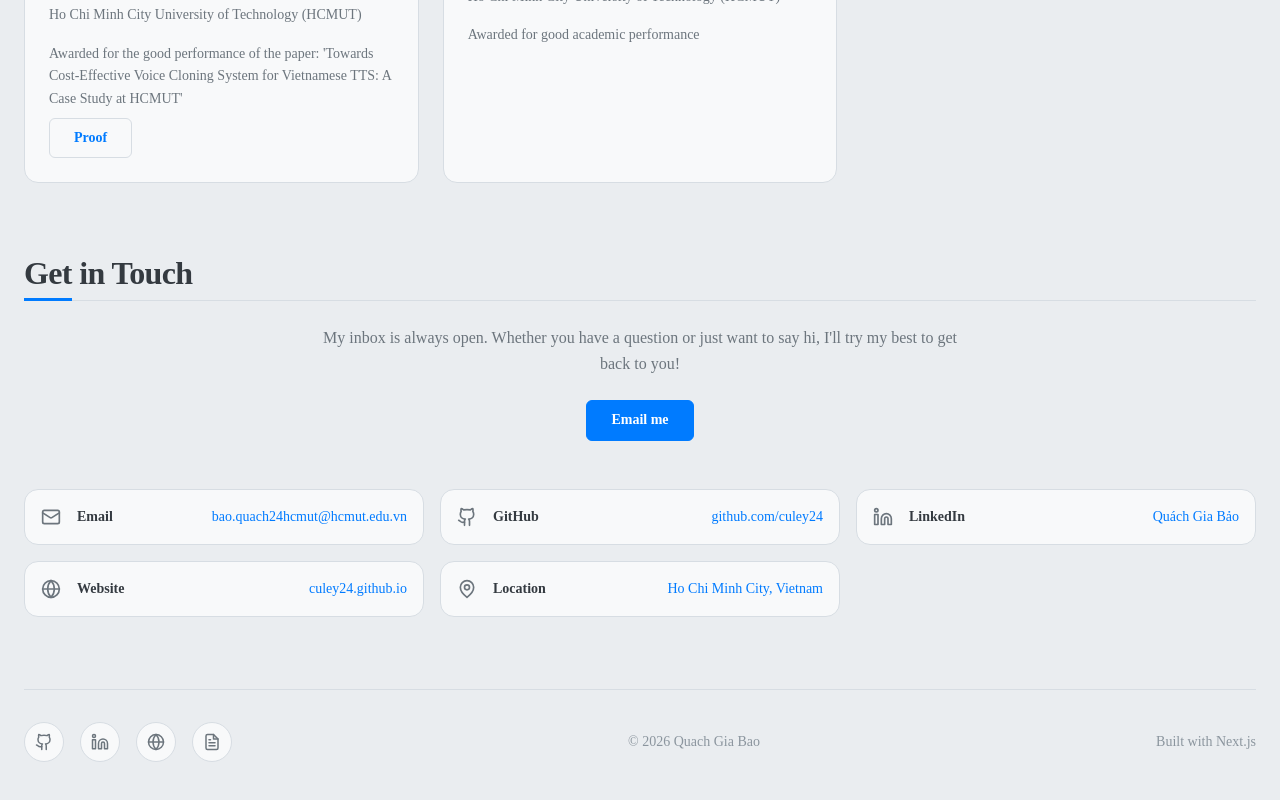
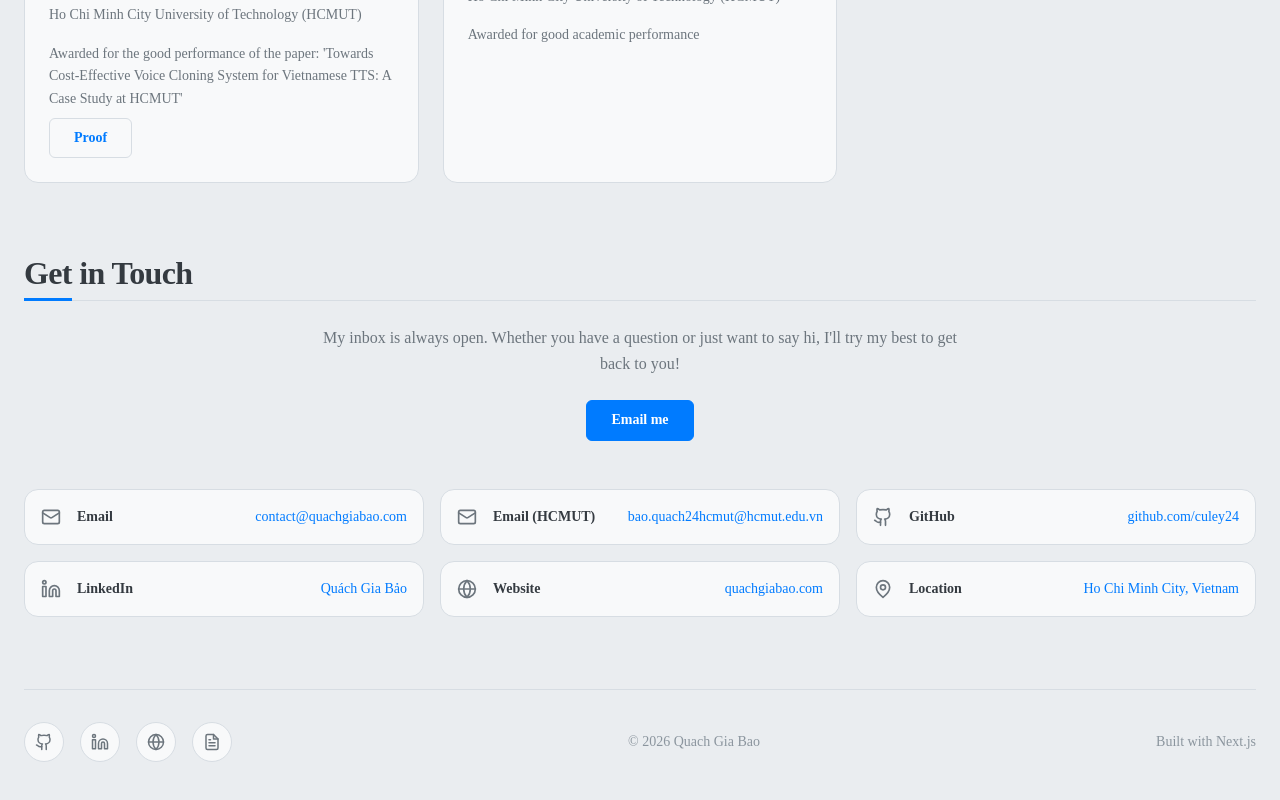
Before and after one commit to culey24/culey24.github.io, a Next.js app: page / in a window 1280 px wide. Shown: the part 3043-3843 px from the top of the page. Built offline with nearby package versions, Linux system fonts and the light colour scheme.

Commit message:
chore: update contact emails and custom domain

```diff
--- a/app/(hub)/page.tsx
+++ b/app/(hub)/page.tsx
@@ -55,9 +55,18 @@ export default function HomePage() {
     personalInfo.location,
   )}`;
 
+  const emailRows: ContactRow[] = [personalInfo.email, personalInfo.emailAlt]
+    .filter((value): value is string => Boolean(value))
+    .map((address, index) => ({
+      label: index === 0 ? 'Email' : 'Email (HCMUT)',
+      value: address,
+      href: `mailto:${address}`,
+      Icon: MailIcon,
+    }));
+
   const contactRows = (
     [
-      { label: 'Email', value: personalInfo.email, href: `mailto:${personalInfo.email}`, Icon: MailIcon },
+      ...emailRows,
       {
         label: 'GitHub',
         value: personalInfo.github.replace(/^https?:\/\//, ''),
--- a/app/layout.tsx
+++ b/app/layout.tsx
@@ -10,6 +10,7 @@ const inter = Inter({
 });
 
 export const metadata: Metadata = {
+  metadataBase: new URL('https://quachgiabao.com'),
   title: "Quach Gia Bao's Homepage",
   description: 'Quach Gia Bao — CS Student',
   icons: { icon: '/favicon.svg?v=2' },
--- a/src/components/HarvardCV.tsx
+++ b/src/components/HarvardCV.tsx
@@ -42,6 +42,12 @@ export function HarvardCV({ data }: HarvardCVProps) {
             <span>{personalInfo.location}</span>
             <span>•</span>
             <a href={`mailto:${personalInfo.email}`}>{personalInfo.email}</a>
+            {personalInfo.emailAlt && (
+              <>
+                <span>•</span>
+                <a href={`mailto:${personalInfo.emailAlt}`}>{personalInfo.emailAlt}</a>
+              </>
+            )}
           </div>
           <div className="harvard-links">
             <a href={personalInfo.website} target="_blank" rel="noopener noreferrer">Website</a>
--- a/src/cvData.ts
+++ b/src/cvData.ts
@@ -3,6 +3,7 @@ export interface PersonalInfo {
   title: string;
   photo?: string;
   email: string;
+  emailAlt?: string;
   phone: string;
   location: string;
   github: string;
@@ -94,12 +95,13 @@ export const defaultCVData: CVContent = {
     name: "Quach Gia Bao",
     title: "CS Student",
     photo: "/myself.jpg",
-    email: "bao.quach24hcmut@hcmut.edu.vn",
+    email: "contact@quachgiabao.com",
+    emailAlt: "bao.quach24hcmut@hcmut.edu.vn",
     phone: "+84 912 732 526",
     location: "Ho Chi Minh City, Vietnam",
     github: "https://github.com/culey24",
     linkedin: "https://www.linkedin.com/in/gia-b%E1%BA%A3o-qu%C3%A1ch-243607340",
-    website: "https://culey24.github.io",
+    website: "https://quachgiabao.com",
     facebook: "https://www.facebook.com/zabao.quach/",
     zalo: "https://zalo.me/84912732526"
   },
```
Also changed, not shown: 2 other files (tests, documents, lock files or other folders).
